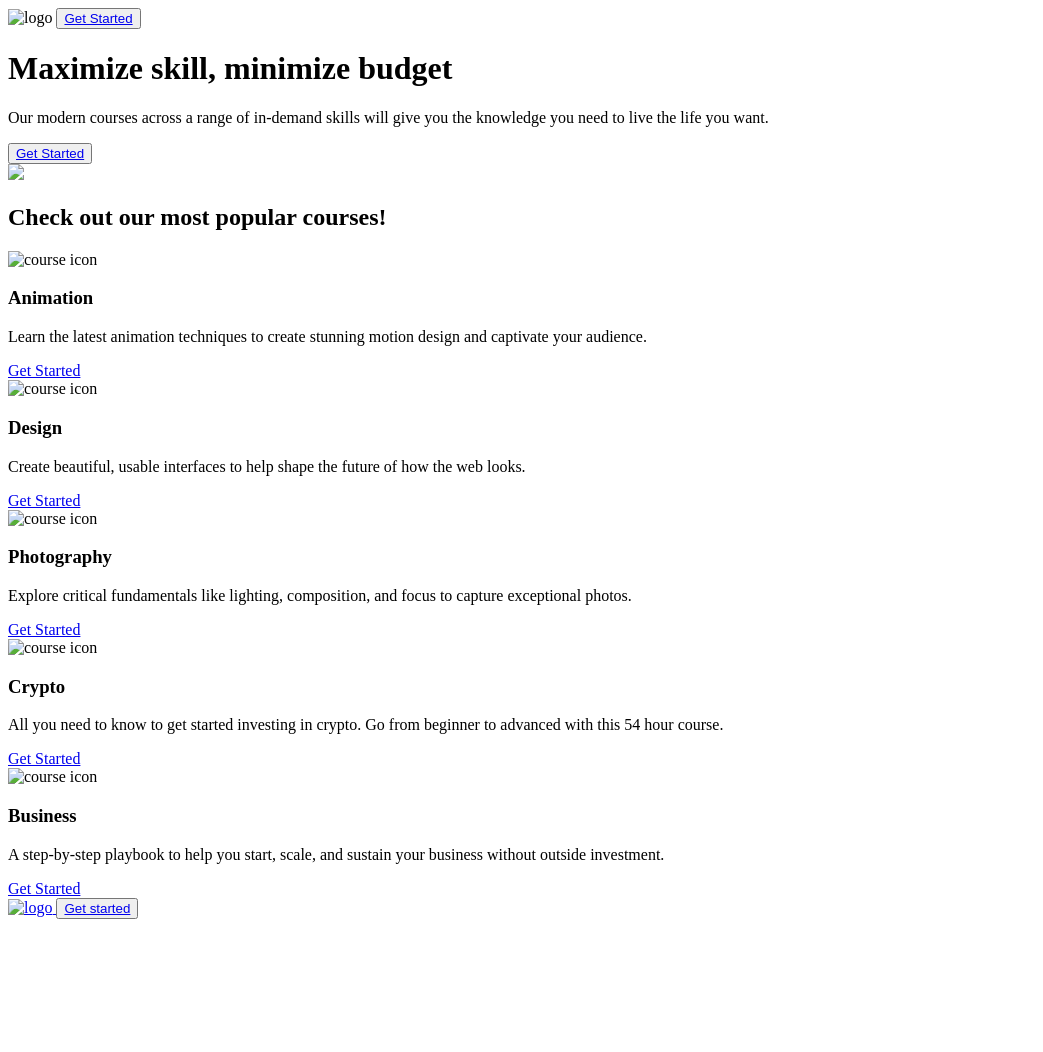
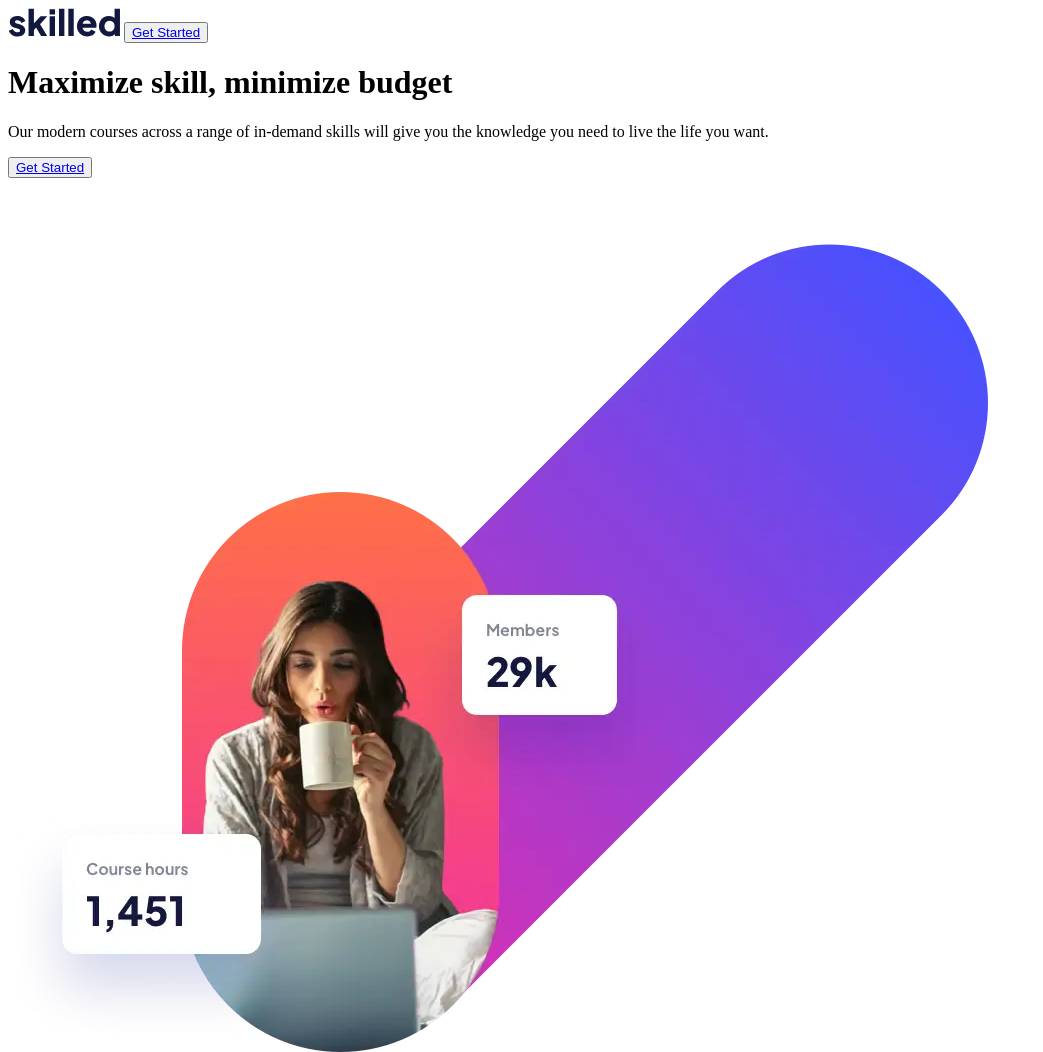
Before and after one commit to pl91/e-learning-landingpage, a website: page dist/index.html in a window 1280 px wide. Shown: the top 1052 px of the page, without its empty margins (0-1043 px from the left). Before the commit the page ends 927 px from the top, so only its background shows below. Drawn offline with Linux system fonts and the light colour scheme; the site is published under a folder, as on GitHub Pages, so addresses that start at the root find nothing.

Commit message:
remove prefix

```diff
--- a/dist/index.html
+++ b/dist/index.html
@@ -6,16 +6,16 @@
     <link rel="preconnect" href="https://fonts.googleapis.com">
     <link rel="preconnect" href="https://fonts.gstatic.com" crossorigin="">
     <link href="https://fonts.googleapis.com/css2?family=Plus+Jakarta+Sans:wght@500;700;800&display=swap" rel="stylesheet">
-    <link rel="stylesheet" href="/index.b10d73a7.css">
+    <link rel="stylesheet" href="index.b10d73a7.css">
 
-    <link rel="icon" type="image/png" sizes="32x32" href="/favicon-32x32.a2ea98cd.png">
+    <link rel="icon" type="image/png" sizes="32x32" href="favicon-32x32.a2ea98cd.png">
 
     <title>Frontend Mentor | Skilled e-learning landing page</title>
   </head>
   <body class="container">
     <!-- nav start -->
     <nav class="nav">
-      <img src="/logo-dark.905b8ba8.svg" alt="logo" class="nav__logo">
+      <img src="logo-dark.905b8ba8.svg" alt="logo" class="nav__logo">
       <button class="btn btn--1 nav__btn"><a href="#">Get Started</a></button>
     </nav>
     <!-- nav end -->
@@ -32,9 +32,9 @@
       </div>
       <div class="header__image-box">
         <picture class="header__image">
-          <source srcset="/image-hero-desktop.4e3cfa7f.webp" media="(min-width: 1116px)">
-          <source srcset="/image-hero-tablet.ea23d977.webp" media="(min-width: 631px)">
-          <img src="/image-hero-mobile.ef4a1490.webp">
+          <source srcset="image-hero-desktop.4e3cfa7f.webp" media="(min-width: 1116px)">
+          <source srcset="image-hero-tablet.ea23d977.webp" media="(min-width: 631px)">
+          <img src="image-hero-mobile.ef4a1490.webp">
         </picture>
       </div>
     </header>
@@ -48,7 +48,7 @@
       </div>
       <!-- course 1 -->
       <div class="courses__description">
-        <img src="/icon-animation.84af17bd.svg" alt="course icon" class="courses__icon">
+        <img src="icon-animation.84af17bd.svg" alt="course icon" class="courses__icon">
         <h3 class="heading-sm mt-sm">Animation</h3>
         <p class="body-m">
           Learn the latest animation techniques to create stunning motion design
@@ -58,7 +58,7 @@
       </div>
       <!-- course 2 -->
       <div class="courses__description">
-        <img src="/icon-design.70da6b7b.svg" alt="course icon" class="courses__icon">
+        <img src="icon-design.70da6b7b.svg" alt="course icon" class="courses__icon">
         <h3 class="heading-sm mt-sm">Design</h3>
         <p class="body-m">
           Create beautiful, usable interfaces to help shape the future of how
@@ -68,7 +68,7 @@
       </div>
       <!-- course 3 -->
       <div class="courses__description">
-        <img src="/icon-photography.da43e2ce.svg" alt="course icon" class="courses__icon">
+        <img src="icon-photography.da43e2ce.svg" alt="course icon" class="courses__icon">
         <h3 class="heading-sm mt-sm">Photography</h3>
         <p class="body-m">
           Explore critical fundamentals like lighting, composition, and focus to
@@ -78,7 +78,7 @@
       </div>
       <!-- course 4 -->
       <div class="courses__description">
-        <img src="/icon-crypto.40ac6dfa.svg" alt="course icon" class="courses__icon">
+        <img src="icon-crypto.40ac6dfa.svg" alt="course icon" class="courses__icon">
         <h3 class="heading-sm mt-sm">Crypto</h3>
         <p class="body-m">
           All you need to know to get started investing in crypto. Go from
@@ -88,7 +88,7 @@
       </div>
       <!-- course 5 -->
       <div class="courses__description">
-        <img src="/icon-business.33764b8c.svg" alt="course icon" class="courses__icon">
+        <img src="icon-business.33764b8c.svg" alt="course icon" class="courses__icon">
         <h3 class="heading-sm mt-sm">Business</h3>
         <p class="body-m">
           A step-by-step playbook to help you start, scale, and sustain your
@@ -102,12 +102,12 @@
     <!-- footer start -->
     <footer class="footer">
       <a href="#" class="footer__logo">
-        <img src="/logo-light.d0f5791d.svg" alt="logo">
+        <img src="logo-light.d0f5791d.svg" alt="logo">
       </a>
       <button class="footer__btn btn btn--3">
         <a href="#">Get started</a>
       </button>
     </footer>
     <!-- foother end -->
-  <script src="/e-learning-landingpage.59712999.js"></script></body>
+  <script src="e-learning-landingpage.59712999.js"></script></body>
 </html>
```
